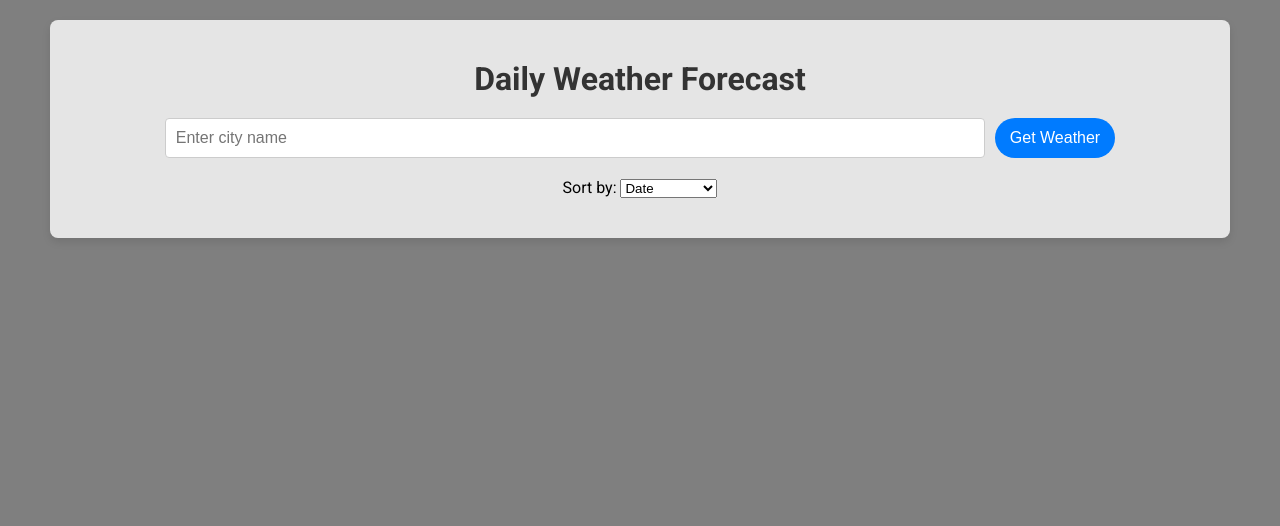
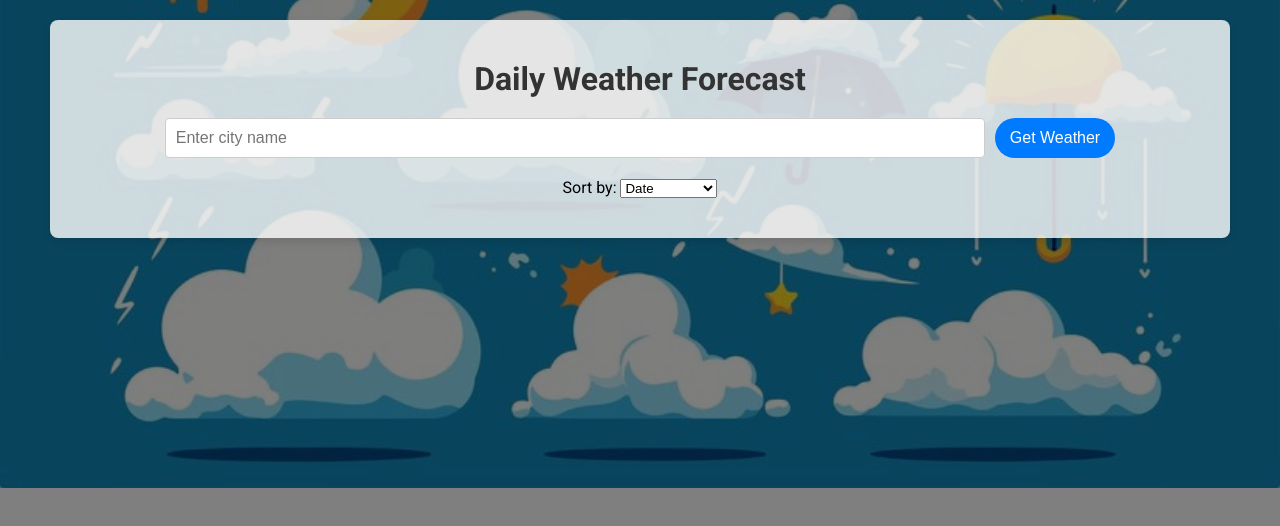
Before and after one commit to NaimunNahar14/Daily-Weather, a plain HTML site: page index.html in a window 1280 px wide. Drawn offline with Linux system fonts and the light colour scheme; the site is published under a folder, as on GitHub Pages, so addresses that start at the root find nothing.

Commit message:
image fixed

```diff
--- a/styles/styles.css
+++ b/styles/styles.css
@@ -1,5 +1,5 @@
 body {
-    background-image: url('/images/background-image.jpg');
+    background-image: url('../images/background-image.jpg');
     background-size: cover;
     background-position: center;
     background-repeat: no-repeat;
@@ -126,17 +126,24 @@ button:hover {
     border-top-color: transparent;
     animation: spin 0.7s linear infinite;
 }
+
 label {
     color: black;
     font-size: 16px;
 }
+
 h2 {
     color: black;
 }
 
 @keyframes spin {
-    0% { transform: rotate(0deg); }
-    100% { transform: rotate(360deg); }
+    0% {
+        transform: rotate(0deg);
+    }
+
+    100% {
+        transform: rotate(360deg);
+    }
 }
 
 #recent-searches {
```
